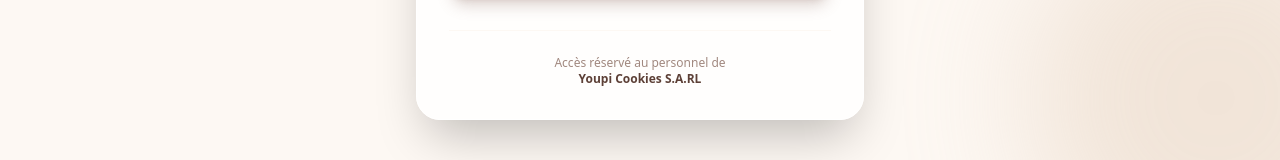
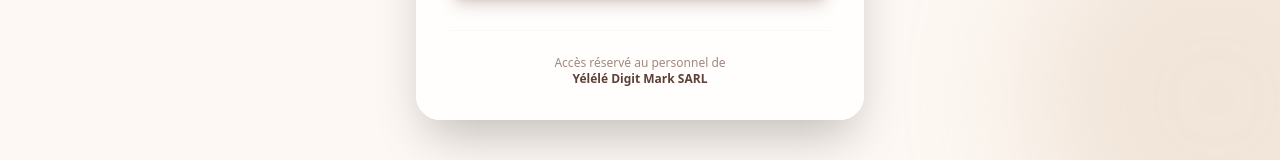
Before and after one commit to tommykamga/Youpi-cookies, a Next.js app: page /login in a window 1280 px wide. Shown: the part 590-750 px from the top of the page. Built offline with nearby package versions, Linux system fonts and the light colour scheme; no server answers.

Commit message:
update: modify text on login page

```diff
--- a/src/app/login/page.tsx
+++ b/src/app/login/page.tsx
@@ -119,7 +119,7 @@
                     <div className="mt-8 pt-6 border-t border-[#FDF8F3] text-center">
                         <p className="text-xs text-[#A1887F]">
                             Accès réservé au personnel de <br />
-                            <span className="font-bold text-[#5D4037]">Youpi Cookies S.A.RL</span>
+                            <span className="font-bold text-[#5D4037]">Yélélé Digit Mark SARL</span>
                         </p>
                     </div>
                 </div>
```
